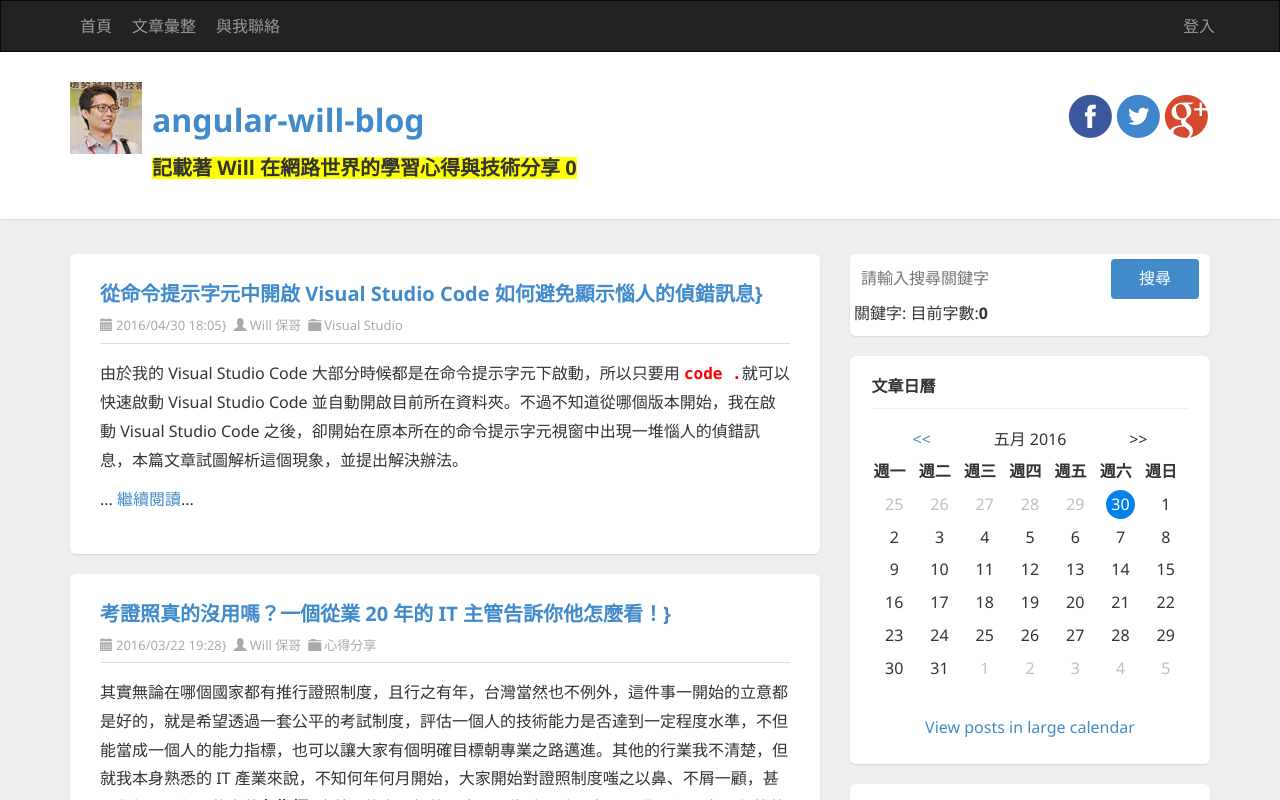
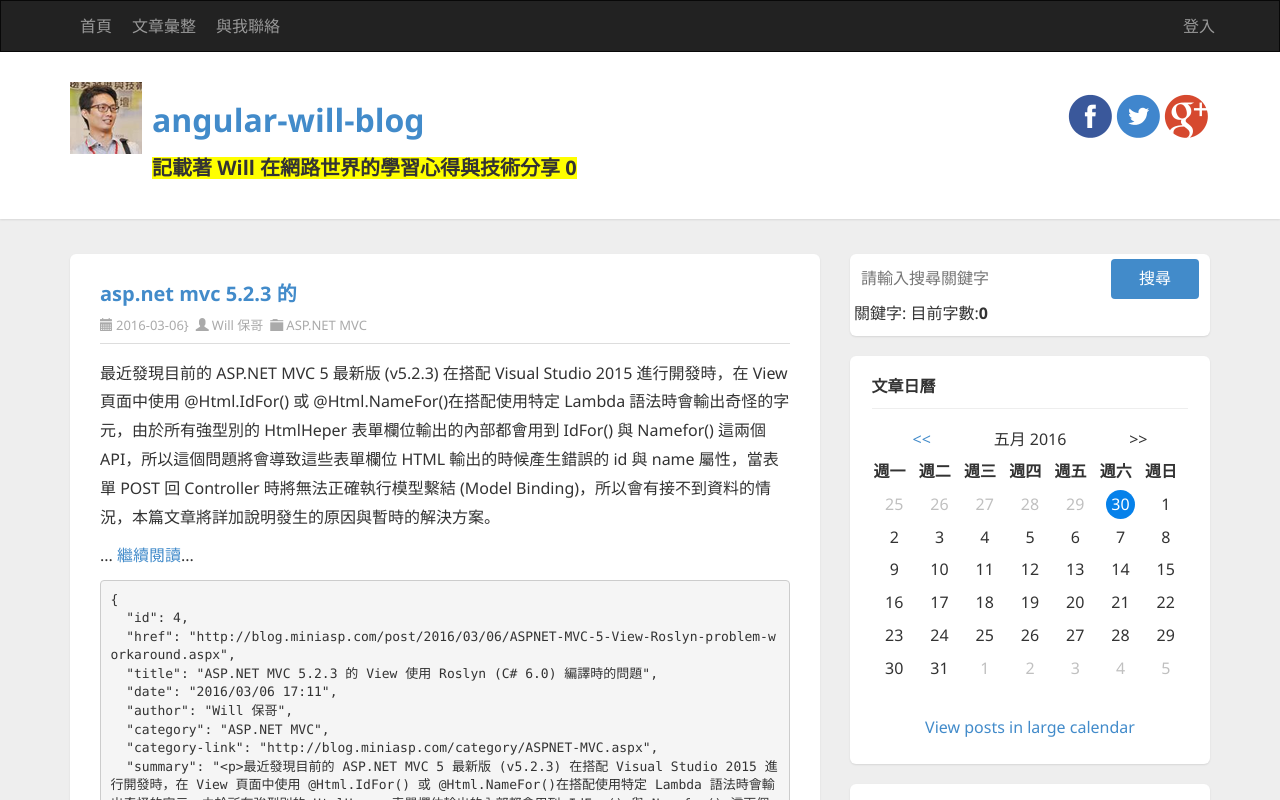
Before and after one commit to andychung0214/angular-will-blog, an Angular app: page / in a window 1280 px wide. Shown: the top 800 px of the page. Built offline with nearby package versions, Linux system fonts and the light colour scheme.

Commit message:
Pips Component

```diff
--- a/src/app/app.component.html
+++ b/src/app/app.component.html
@@ -8,13 +8,13 @@
       <div id="ctl00_cphBody_PostList1_posts" class="posts">
 
         <!-- Article START-->
-        <article class="post" id="post{{idx}}" *ngFor="let item of data; let idx=index">
+        <article class="post" id="post{{idx}}" *ngFor="let item of data|slice:3; let idx=index">
           <header class="post-header">
             <h2 class="post-title">
-              <a [href]="item.href">{{item.title}}}</a>
+              <a [href]="item.href">{{item.title|lowercase|slice:0:20}}</a>
             </h2>
             <div class="post-info clearfix">
-              <span class="post-date"><i class="glyphicon glyphicon-calendar"></i>{{item.date}}}</span>
+              <span class="post-date"><i class="glyphicon glyphicon-calendar"></i>{{item.date|date:'yyyy-MM-dd'}}}</span>
               <span class="post-author"><i class="glyphicon glyphicon-user"></i><a
                   href="http://blog.miniasp.com/author/will.aspx">{{item.author}}</a></span>
               <span class="post-category"><i class="glyphicon glyphicon-folder-close"></i><a
@@ -24,6 +24,7 @@
           <section class="post-body text" [innerHTML]="item.summary">
             {{item.summary}}
           </section>
+          <pre>{{item|json}}</pre>
         </article>
 
         <!-- Article END-->
```
